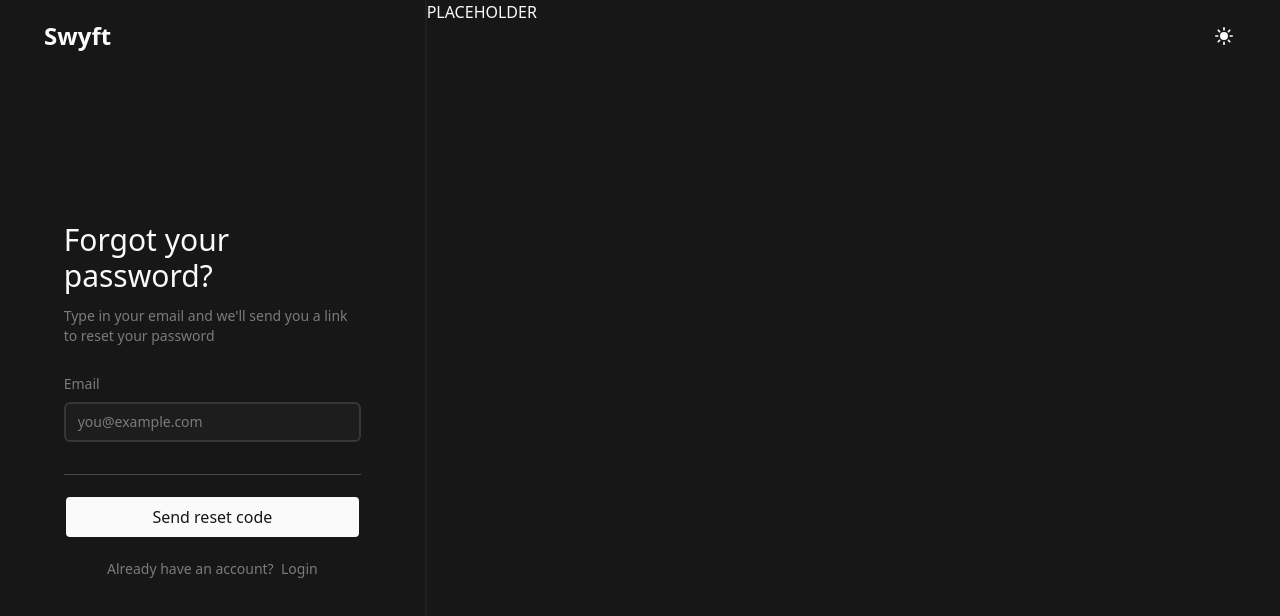
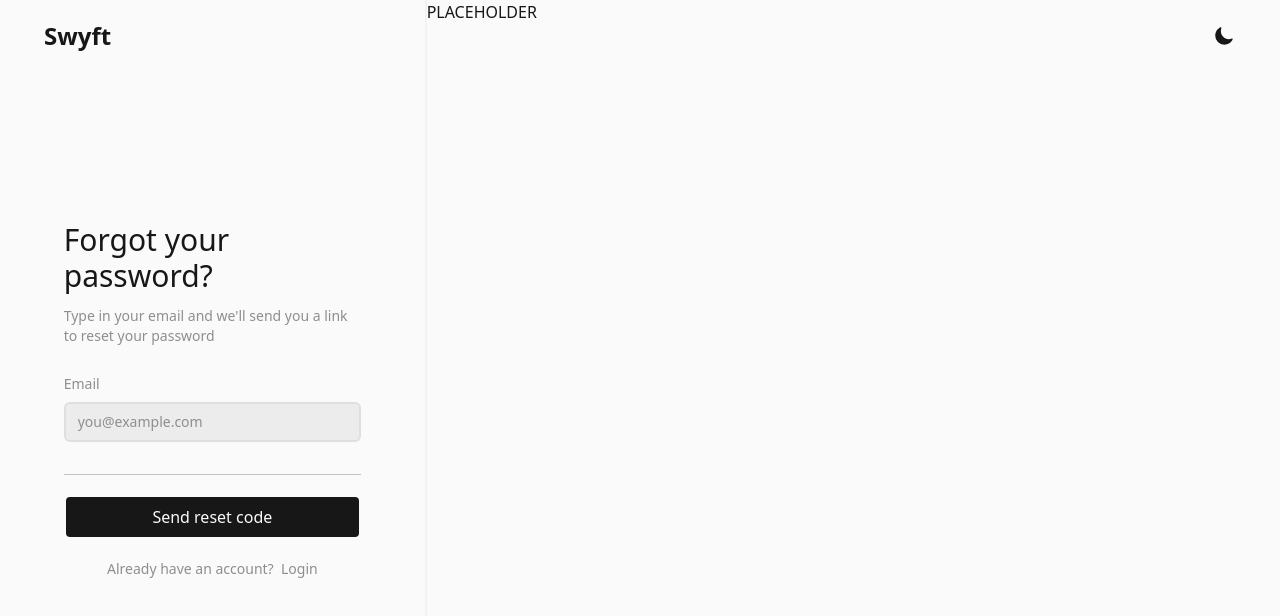
Before and after one commit to Tamagomago/swyft, a Next.js app: page /auth/forgot-password in a window 1280 px wide. Shown: the top 616 px of the page. Built offline with nearby package versions, Linux system fonts and the light colour scheme; no server answers.

Commit message:
fix: fix cookie-based theme handling

```diff
--- a/src/app/globals.css
+++ b/src/app/globals.css
@@ -5,7 +5,6 @@
 
 
 :root {
-	--focus-ring: #202020;
 	--error-color: #e5484d;
 }
 
@@ -15,6 +14,8 @@
 	--app-text-primary: #171717;
 	--app-border: #dfdfdf;
 	--app-text-muted: #8e8e8e;
+
+	--focus-ring: #e1e1e1;
 
 	--input-surface: #ececec;
 	--input-border: #dfdfdf;
@@ -37,6 +38,8 @@
 	--app-text-primary: #fafafa;
 	--app-border: #373737;
 	--app-text-muted: #7b7b7b;
+
+	--focus-ring: #2e2e2e;
 
 	--input-surface: #1d1d1d;
 	--input-border: #232323;
--- a/src/app/layout.tsx
+++ b/src/app/layout.tsx
@@ -13,8 +13,7 @@ const georgian = Noto_Sans_Georgian({
 
 export const metadata: Metadata = {
   title: 'Swyft | Fast & Simple Note Taking App',
-  description:
-    'A fast and shortcut-based note-taking application built with Next.js and Supabase with simplicity in mind.',
+  description: 'A fast and shortcut-based note-taking application with simplicity in mind.',
 };
 
 async function RootLayout({ children }: { children: React.ReactNode }) {
--- a/src/components/navbar/theme-toggle.tsx
+++ b/src/components/navbar/theme-toggle.tsx
@@ -10,13 +10,23 @@ function ThemeToggle() {
   const setTheme = useThemeStore((state) => state.setTheme);
 
   useEffect(() => {
-    if (theme) {
-      document.cookie = `theme=${theme};path=/;`;
-      document.querySelector('html')?.setAttribute('data-theme', theme);
-    } else {
-      setTheme(window.matchMedia('(prefers-color-scheme: dark)').matches ? 'dark' : 'light');
+    if (!theme) {
+      const cookieTheme = document.cookie
+        .split('; ')
+        .find((row) => row.startsWith('theme='))
+        ?.split('=')[1] as 'light' | 'dark' | undefined;
+
+      setTheme(
+        cookieTheme ||
+          (window.matchMedia('(prefers-color-scheme: dark)').matches ? 'dark' : 'light'),
+      );
+      return;
     }
+    document.cookie = `theme=${theme};path=/;`;
+    document.querySelector('html')?.setAttribute('data-theme', theme);
   }, [theme, setTheme]);
+
+  if (!theme) return null; // wait until the theme is resolved
 
   return (
     <Button
--- a/src/hooks/items-list/useDnd.ts
+++ b/src/hooks/items-list/useDnd.ts
@@ -3,7 +3,7 @@ import { Notes } from '@/types/types';
 import { useQueryClient } from '@tanstack/react-query';
 import { DragEndEvent, DragStartEvent, MouseSensor, useSensor } from '@dnd-kit/core';
 
-export function useDnd(submitUpdate: (item: Notes) => Promise<any>) {
+export function useDnd(submitUpdate: (item: Notes) => Promise<void>) {
   const queryClient = useQueryClient();
   const [activeNote, setActiveNote] = useState<Notes | null>(null);
 
--- a/src/store/theme.ts
+++ b/src/store/theme.ts
@@ -3,11 +3,11 @@ import { create } from 'zustand';
 type Theme = 'light' | 'dark';
 
 interface ThemeState {
-  theme: Theme;
+  theme: Theme | null;
   setTheme: (theme: Theme) => void;
 }
 
 export const useThemeStore = create<ThemeState>((set) => ({
-  theme: 'dark',
+  theme: null,
   setTheme: (theme) => set({ theme }),
 }));
```
